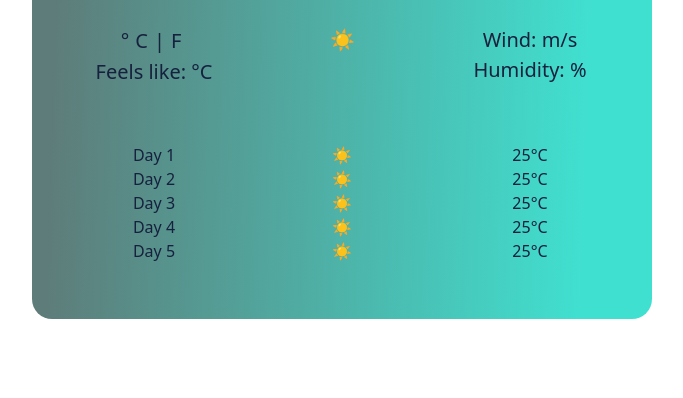
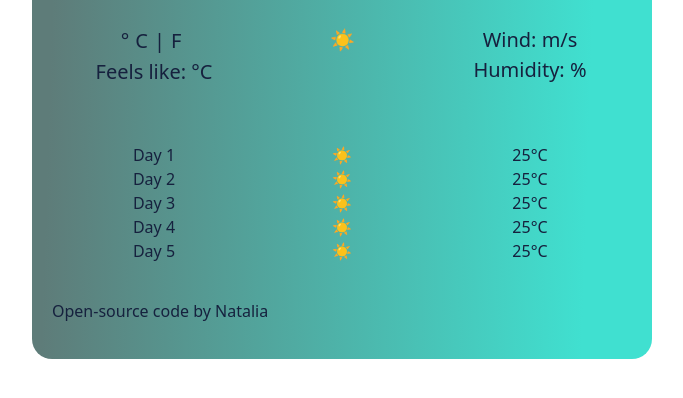
Before and after one commit to NChornenka/my-weather-app, a plain HTML site: page index.html in a window 1280 px wide. Shown: the part 254-652 px from the top of the page, without its empty margins (298-981 px from the left). Drawn offline with nearby package versions, Linux system fonts and the light colour scheme; no server answers.

Commit message:
Added a link  at the bottom of a page

```diff
--- a/index.html
+++ b/index.html
@@ -11,19 +11,6 @@
 </head>
 <body>
      <div class="container main">
-      <!-- <form class="container form" id="form">
-          <div class="row">
-            <div class="col-6 input">
-              <input type="text" class="form-label form-control" autofocus placeholder="Enter your city" id="input">
-            </div>
-            <div class="col-3">
-              <button type="submit" class="btn btn-primary search" id="submit">Search</button>
-            </div>
-            <div class="col-3">
-              <button type="submit" class="btn btn-primary" id="current">Current</button>
-            </div>
-          </div>
-        </form>  -->
         <div class="input-group container">
           <input type="text" class="form-control" placeholder="Ener your City" autofocus aria-describedby="basic-addon2" id="input">
           <div class="input-group-append">
@@ -143,7 +130,7 @@
 
 
 
-
+<p><a href="https://github.com/NChornenka/my-weather-app">Open-source code </a>by Natalia</p>
       <script src="index.js"></script>
 
   </div>
--- a/style.css
+++ b/style.css
@@ -7,6 +7,11 @@ body {
 button {
     color: #16213E;
     margin-left: 0;
+}
+
+a {
+    text-decoration: none;
+    color: #16213E;
 }
 .container {
     padding: 20px;
```
